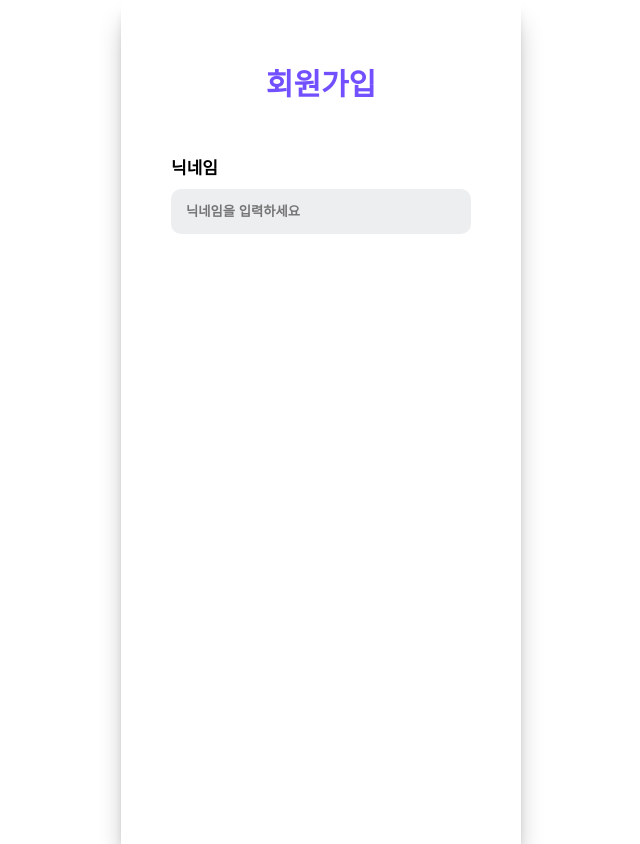
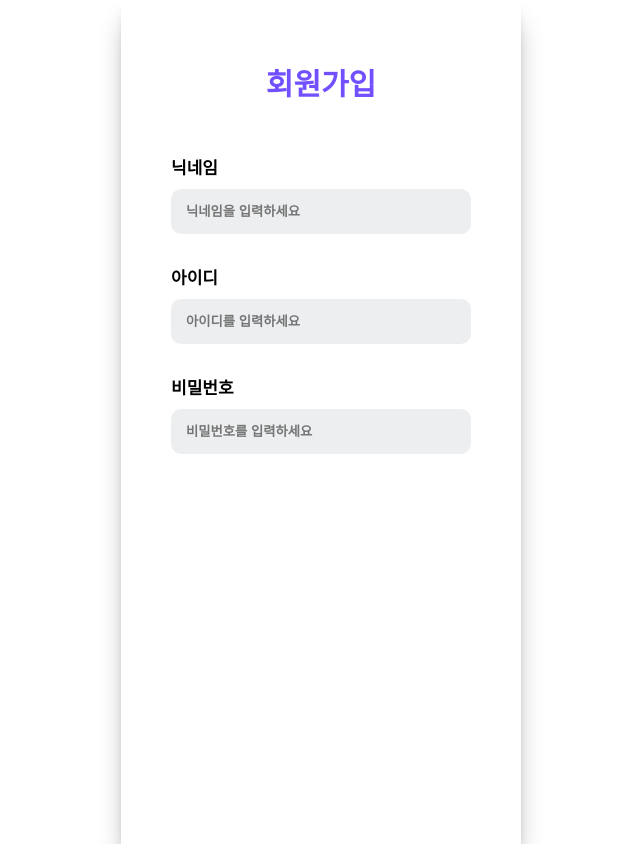
Before and after one commit to Likelion-at-SMWU-12th/Hanappun-Client, a React (Create React App) app in the folder hancare/: page /signup in a window 1280 px wide. Shown: the whole page, without its empty margins (319-959 px from the left). Built offline with nearby package versions, Linux system fonts and the light colour scheme.

Commit message:
[Del] App.js 주석 삭제

```diff
--- a/hancare/src/App.js
+++ b/hancare/src/App.js
@@ -12,8 +12,6 @@ const Wrapper = styled.div`
   margin: 0 auto;
   box-shadow: 0 20px 25px -5px rgba(0, 0, 0, 0.3),
     0 8px 10px -6px rgba(0, 0, 0, 0.3);
-  /* display: flex;
-  justify-content: center; */
 `;
 
 function App() {
--- a/hancare/src/pages/account/Signup.js
+++ b/hancare/src/pages/account/Signup.js
@@ -20,6 +20,7 @@ const Infobox = styled.div`
   display: flex;
   flex-direction: column;
   margin-left: 50px;
+  margin-bottom: 30px;
 `;
 
 const Label = styled.label`
@@ -67,6 +68,29 @@ const Signup = () => {
             value={values.nickname}
             onChange={handleChange}
             placeholder="닉네임을 입력하세요"
+            required
+          />
+        </Infobox>
+        <Infobox>
+          <Label for="id">아이디</Label>
+          <Inputbox
+            type="text"
+            name="id"
+            value={values.id}
+            onChange={handleChange}
+            placeholder="아이디를 입력하세요"
+            required
+          />
+        </Infobox>
+        <Infobox>
+          <Label for="password">비밀번호</Label>
+          <Inputbox
+            type="text"
+            name="password"
+            value={values.password}
+            onChange={handleChange}
+            placeholder="비밀번호를 입력하세요"
+            required
           />
         </Infobox>
       </form>
```
